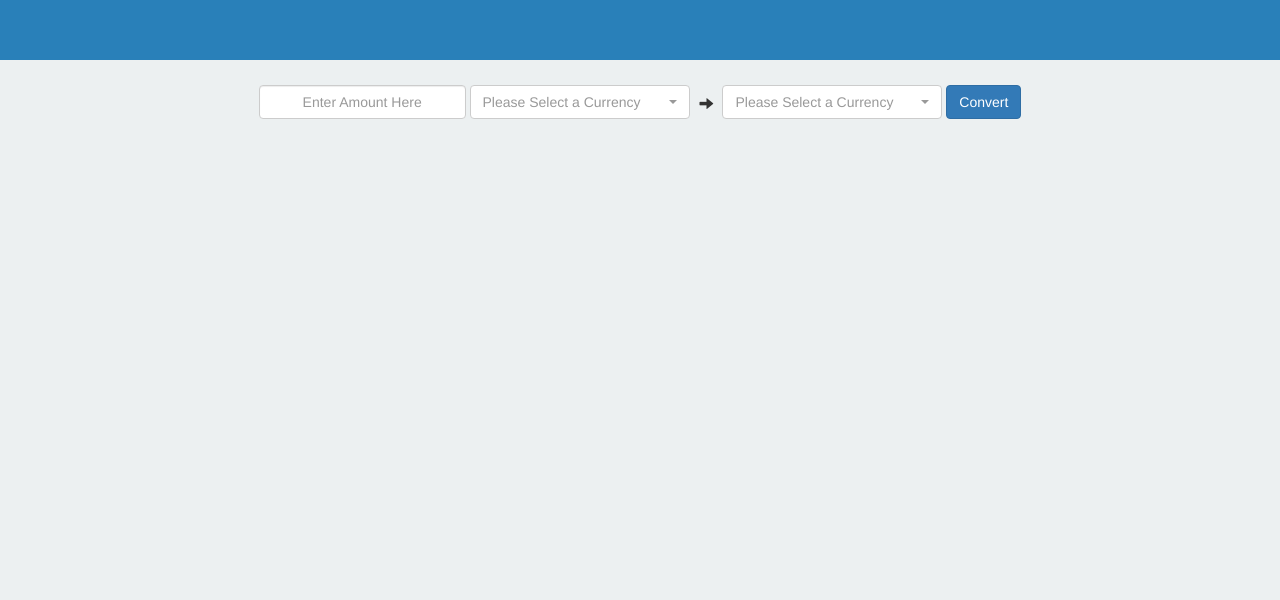
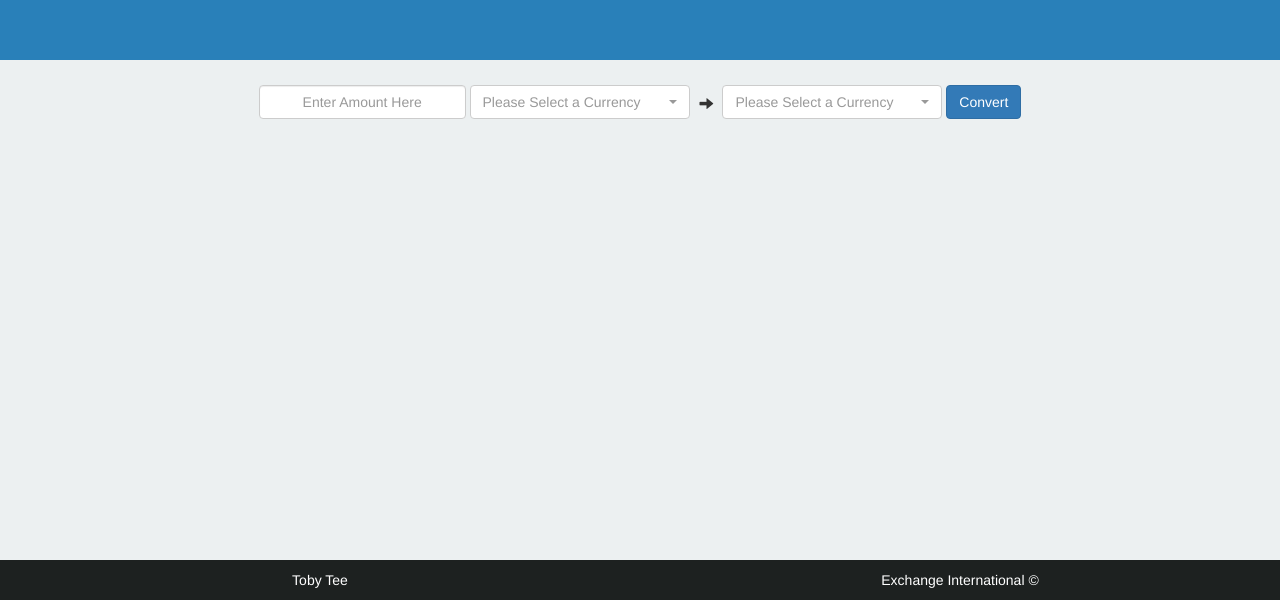
Before and after one commit to Tobytee17/currencyConverter, a plain HTML site: page index.html in a window 1280 px wide. Shown: the part 200-800 px from the top of the page. Drawn offline with nearby package versions, Linux system fonts and the light colour scheme; no server answers.

Commit message:
added footer

```diff
--- a/css/styles.css
+++ b/css/styles.css
@@ -17,7 +17,22 @@ a:hover {
 .col-lg-12 {
     background-color: #ecf0f1;
     text-align: center;
+}
 
+.col-lg-6 {
+    text-align: center;
+     background-color: #1d2120;
+     padding-top: 10px;
+}
+
+.footer {
+  position: absolute;
+  bottom: 0;
+  width: 100%;
+  height: 40px;
+  background-color: #1d2120;
+  text-align: center;
+  color: white;
 }
 
 .jumbotron {
--- a/index.html
+++ b/index.html
@@ -47,7 +47,6 @@
             <p>This website is powered by <a href="http://fixer.io/">Fixer.io</a></p>
         </div>
     </div>
-
 
     <div class="col-lg-12">
         <!--User Form-->
@@ -139,6 +138,10 @@
             </form>
         </div>
     </div>
+    <div class="footer">
+        <div class="col-lg-6">Toby Tee</div>
+        <div class="col-lg-6">Exchange International ©</div>
+    </div>
 </body>
 
 </html>
```
